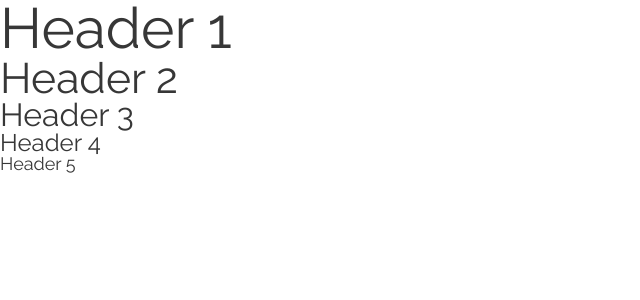
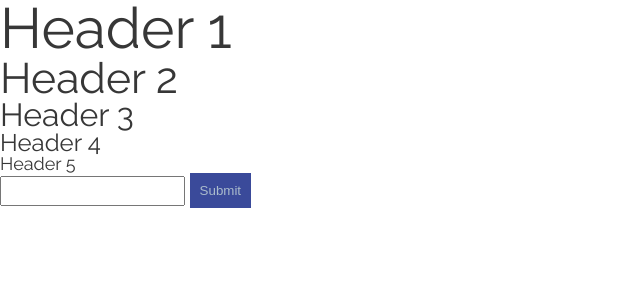
Before and after one commit to opr/valoisa, a PHP site: page / in a window 1280 px wide. Shown: the top 300 px of the page, without its empty margins (0-640 px from the left). Run offline with PHP 8.4, Linux system fonts and the light colour scheme.

Commit message:
partially complete input and button

```diff
--- a/assets/styles/css/valoisa.css
+++ b/assets/styles/css/valoisa.css
@@ -83,6 +83,9 @@ table {
 | Colours                                         |
 *************************************************/
 /*************************************************|
+| Form Controls                                   |
+*************************************************/
+/*************************************************|
 | Put your fonts in here                          |
 *************************************************/
 html {
@@ -128,3 +131,22 @@ h5 {
 
 h6 {
   font-size: 0.75rem; }
+
+/*************************************************|
+| Styles for the buttons in the framework         |
+*************************************************/
+button {
+  background: #3a4a9a;
+  border: 0;
+  color: #aabbcc;
+  padding: 10px; }
+  button:focus {
+    outline: none; }
+
+/*************************************************|
+| Input elements                                  |
+*************************************************/
+input {
+  height: 30px; }
+  input:focus {
+    outline: none; }
--- a/assets/styles/scss/components/_buttons.scss
+++ b/assets/styles/scss/components/_buttons.scss
@@ -3,6 +3,12 @@
 *************************************************/
 
 button {
-  border-radius: 4px;
   background: $primary;
+  border: 0;
+  color: $buttontextcolor;
+  padding: 10px;
+
+  &:focus {
+    outline: none;
+  }
 }
--- /dev/null
+++ b/assets/styles/scss/components/_inputs.scss
@@ -0,0 +1,11 @@
+/*************************************************|
+| Input elements                                  |
+*************************************************/
+
+input {
+  height: $inputheight;
+
+  &:focus {
+    outline: none;
+  }
+}
--- a/assets/styles/scss/config/_variables.scss
+++ b/assets/styles/scss/config/_variables.scss
@@ -29,6 +29,7 @@ $basefontsize__desktop             : 18px;
 
 $basefontcolor                     : #393939;
 $headerfontcolor                   : #373737;
+$buttontextcolor                   : #aabbcc;
 
 /*************************************************|
 | Colours                                         |
@@ -36,4 +37,10 @@ $headerfontcolor                   : #373737;
 
 $primary                           : #3a4a9a;
 $secondary                         : #4a3a9a;
-$tertiary                          : #4a3a9a;
+$tertiary                          : #9a3a9a;
+
+/*************************************************|
+| Form Controls                                   |
+*************************************************/
+
+$inputheight                       : 30px;
--- a/assets/styles/scss/valoisa.scss
+++ b/assets/styles/scss/valoisa.scss
@@ -30,3 +30,5 @@
 *************************************************/
 
 @import "components/headings";
+@import "components/buttons";
+@import "components/inputs";
--- a/index.php
+++ b/index.php
@@ -10,5 +10,10 @@
 <h3>Header 3</h3>
 <h4>Header 4</h4>
 <h5>Header 5</h5>
+
+<form action="" method="get">
+	<input type="text" name="">
+	<button>Submit</button>
+</form>
 </body>
 </html>
```
